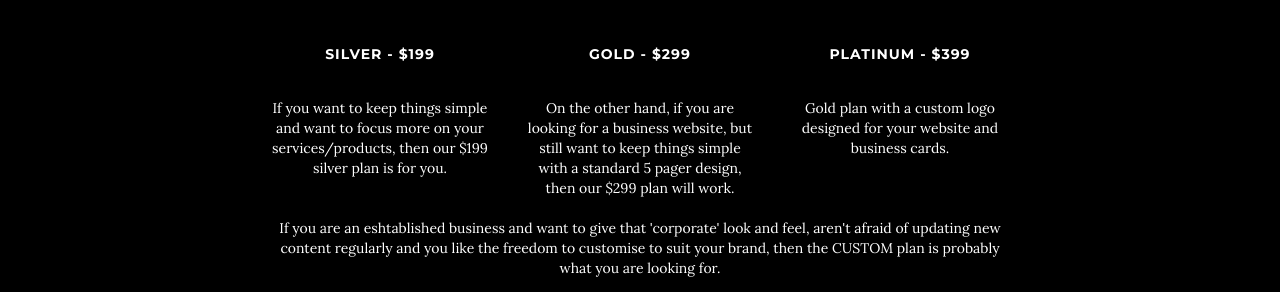
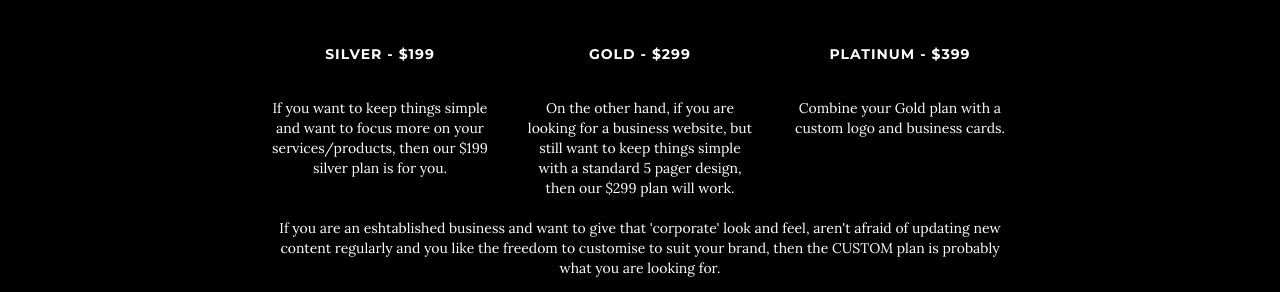
Before and after one commit to godscompany/cheapestwebsitesmelbourne, a Jekyll site: the page built from index.html, in a window 1280 px wide and 900 px high, scrolled down 3964 px. Shown: the part 161-453 px from the top of the window. Built offline with Jekyll 4.4.1, drawn with Linux system fonts in a browser that asks for light colours.

Commit message:
platinum

```diff
--- a/_includes/faq.html
+++ b/_includes/faq.html
@@ -25,7 +25,7 @@ On the other hand, if you are looking for a business website, but still want to
 					<img src="img/PLATINUM100x100.png" style="border-radius: 50%; margin-bottom: 30px;">
 					<h5 class='xxsmall-h transition-h'>Platinum - $399</h5>
 					<div>
-Gold plan with a custom logo designed for your website and business cards.
+Combine your Gold plan with a custom logo and business cards.
 					</div>
 				</div>
 			</div>
```
